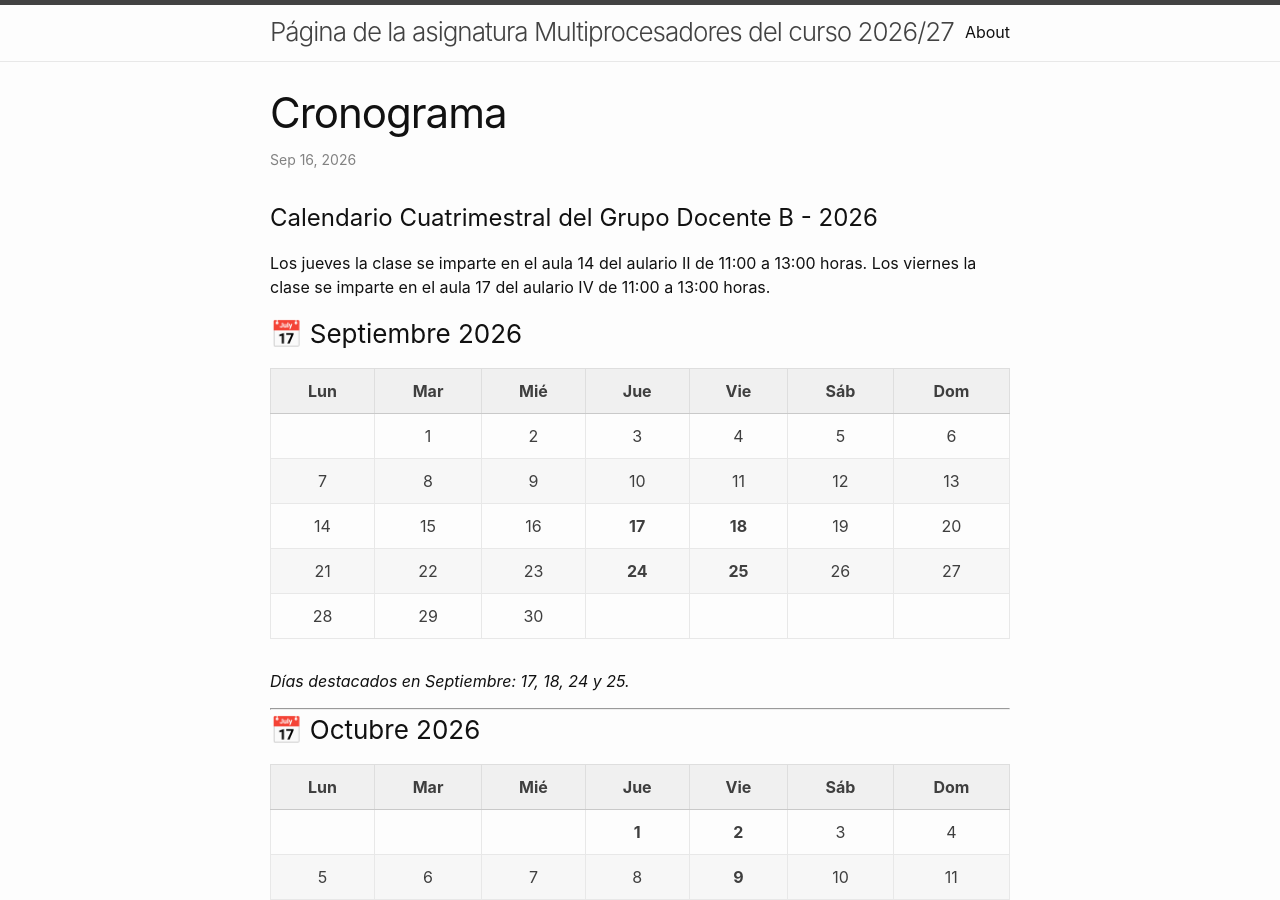
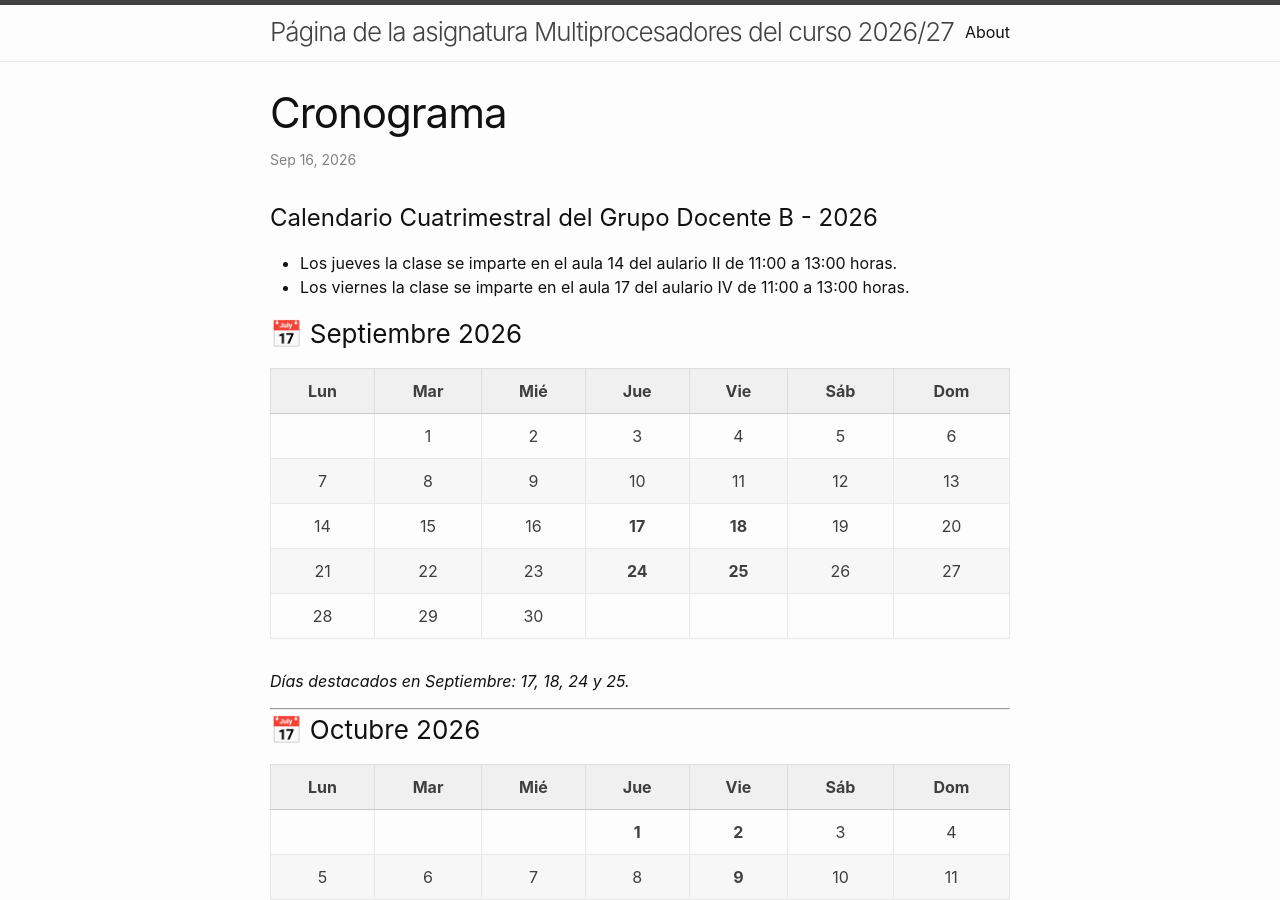
Before and after one commit to hpcjmart/multi2627, a Jekyll site: the page built from docs/_posts/2026-09-16-horarioGDB.md, in a window 1280 px wide and 900 px high. Built offline with Jekyll 4.4.1, drawn with Linux system fonts in a browser that asks for light colours.

```diff
--- a/docs/_posts/2026-09-16-horarioGDB.md
+++ b/docs/_posts/2026-09-16-horarioGDB.md
@@ -5,8 +5,8 @@ title: Cronograma
 
 # Calendario Cuatrimestral del Grupo Docente B - 2026
 
-Los jueves la clase se imparte en el aula 14 del aulario II de 11:00 a 13:00 horas.
-Los viernes la clase se imparte en el aula 17 del aulario IV de 11:00 a 13:00 horas.
+* Los jueves la clase se imparte en el aula 14 del aulario II de 11:00 a 13:00 horas.
+* Los viernes la clase se imparte en el aula 17 del aulario IV de 11:00 a 13:00 horas.
 
 
 ### 📅 Septiembre 2026
```
